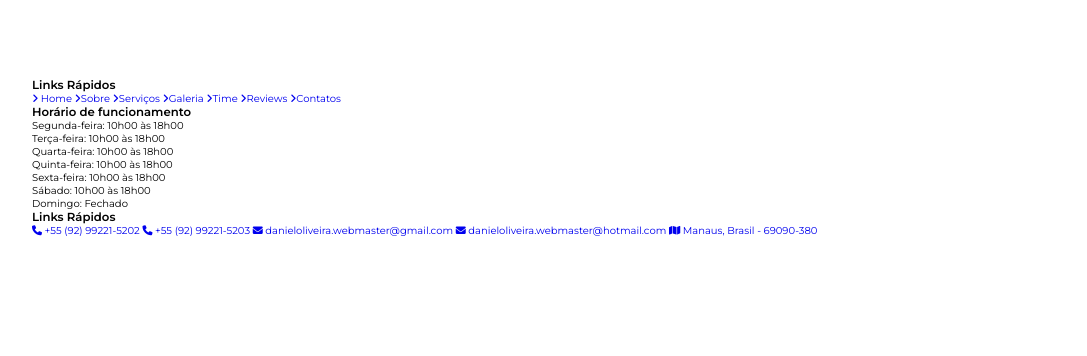
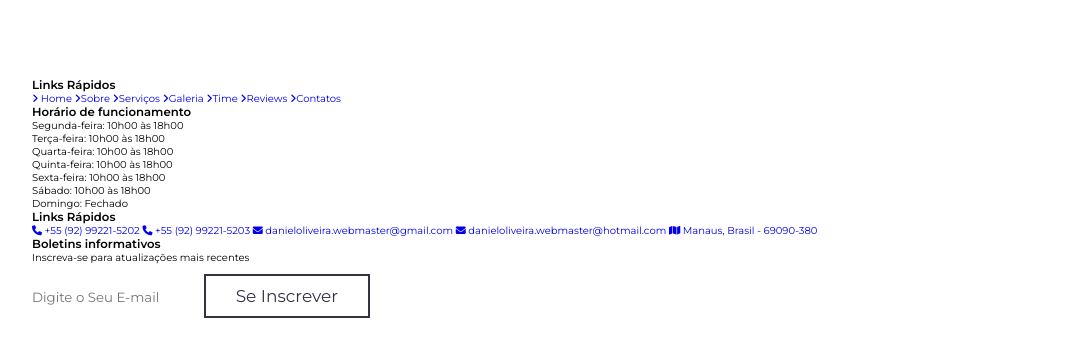
Before and after one commit to daniel-oliv3/repair-service-website, a plain HTML site: page index.html in a window 1280 px wide. Shown: the part 5942-6298 px from the top of the page, without its empty margins (96-1183 px from the left). Before the commit the page ends 6229 px from the top, so only its background shows below. Drawn offline with Linux system fonts and the light colour scheme; some packages are replaced by stand-ins of ours; a script that the page names is missing.

Commit message:
Update form footer

```diff
--- a/index.html
+++ b/index.html
@@ -344,6 +344,14 @@
 			<a href="#" class="link"> <i class="fas fa-envelope"></i> danieloliveira.webmaster@hotmail.com </a>
 			<a href="#" class="link"> <i class="fas fa-map"></i> Manaus, Brasil - 69090-380 </a>
 		</div>
+		<div class="box">
+			<h3>Boletins informativos</h3>
+			<p>Inscreva-se para atualizações mais recentes</p>
+			<form action="">
+				<input type="email" name="" placeholder="Digite o Seu E-mail" id="" class="email">
+				<input type="submit" value="Se inscrever" class="btn">
+			</form>
+		</div>
 	</div>
 </section>
 
```
